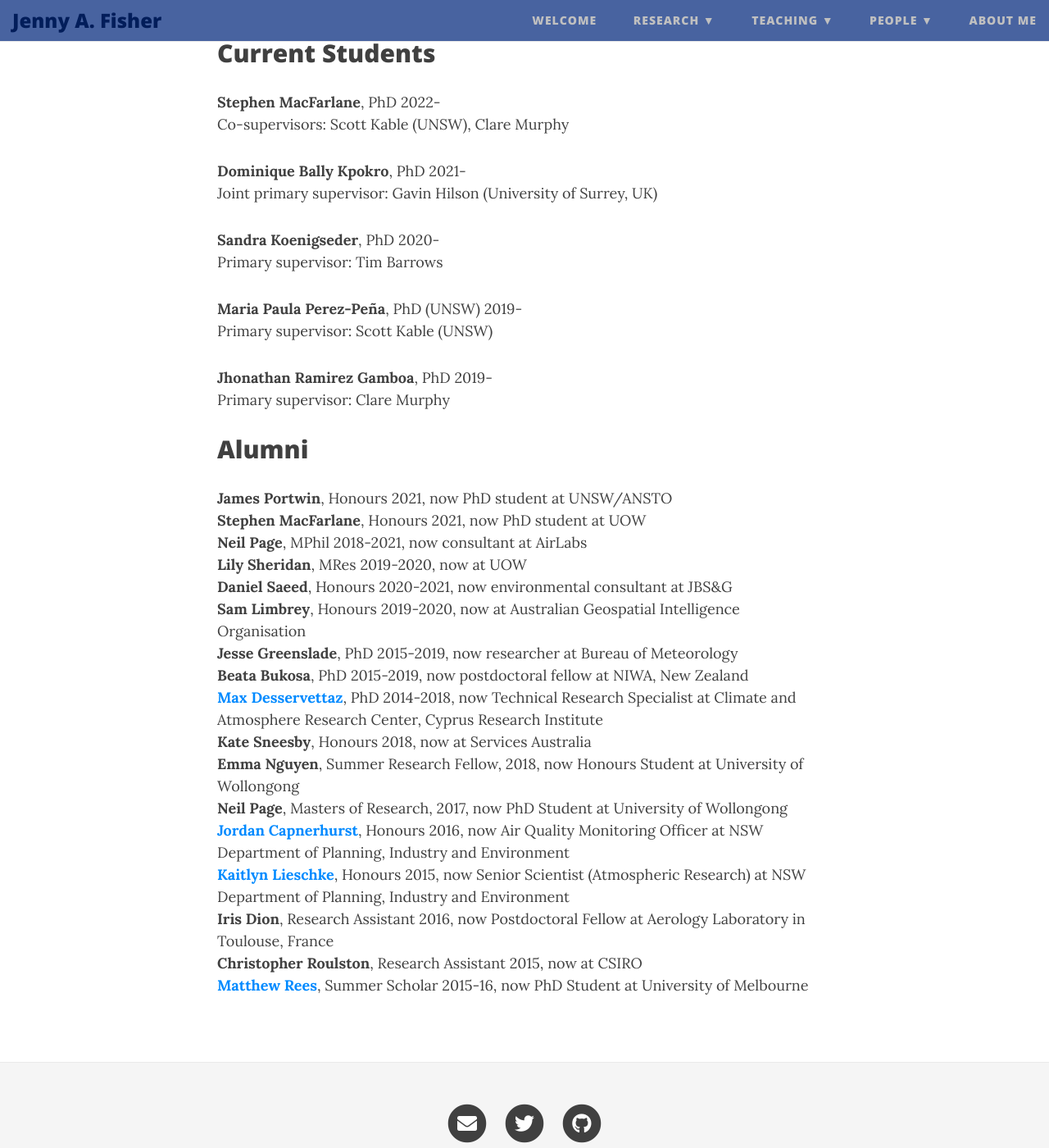
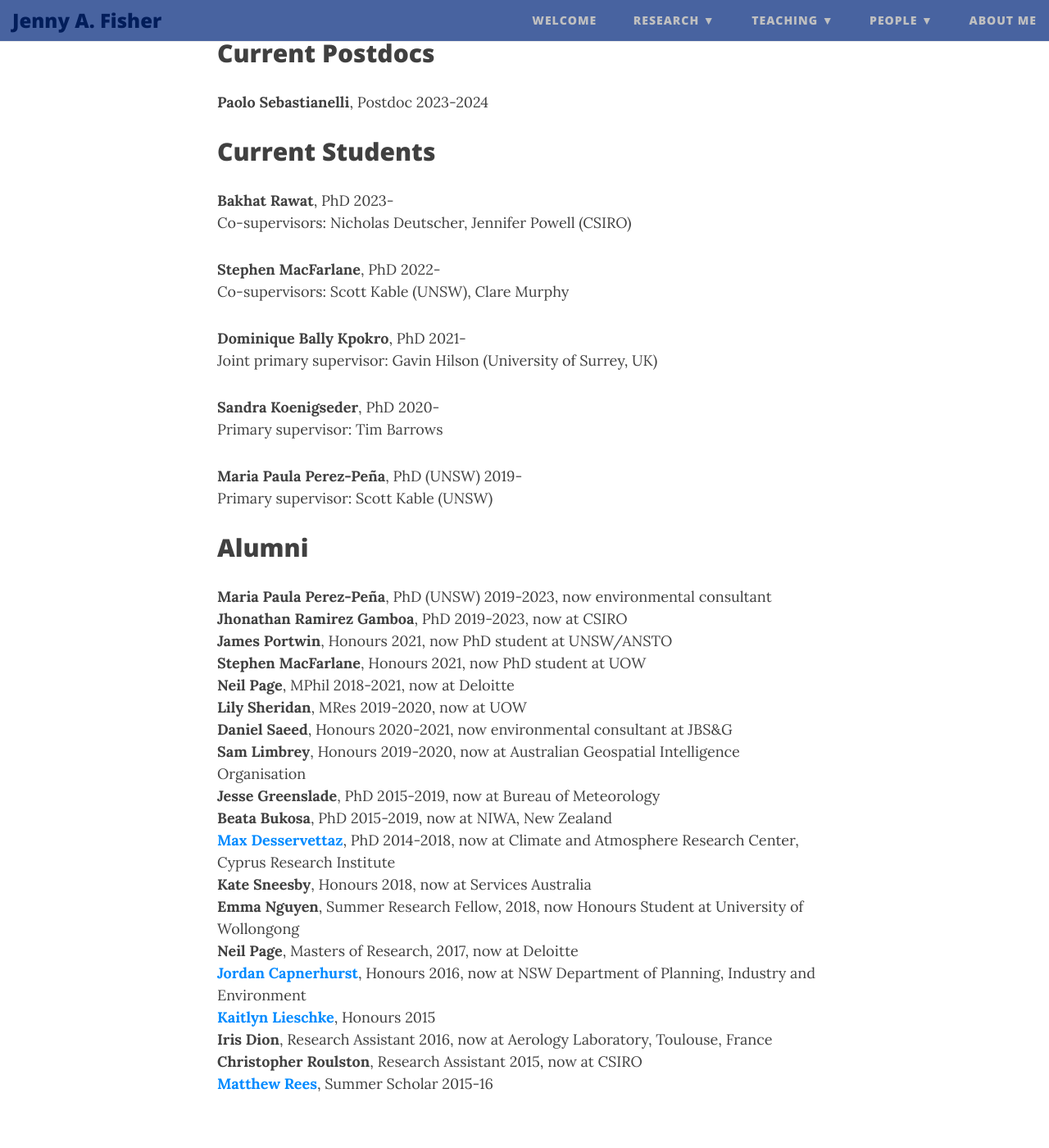
Before and after one commit to jennyfisher/jennyfisher.github.io, a Jekyll site: the page built from people.md, in a window 1280 px wide and 1400 px high, scrolled down 220 px. Shown: the whole window at 82% size. Built offline with Jekyll 4.4.1, drawn with Linux system fonts in a browser that asks for light colours; nearby versions of some CDN libraries.

Commit message:
Update people.md

```diff
--- a/people.md
+++ b/people.md
@@ -3,7 +3,14 @@ layout: page
 title: People
 ---
 
+## Current Postdocs
+
+**Paolo Sebastianelli**, Postdoc 2023-2024
+
 ## Current Students
+
+**Bakhat Rawat**, PhD 2023-<br/>
+       Co-supervisors: Nicholas Deutscher, Jennifer Powell (CSIRO)
 
 **Stephen MacFarlane**, PhD 2022-<br/>
        Co-supervisors: Scott Kable (UNSW), Clare Murphy
@@ -17,26 +24,25 @@ title: People
 **Maria Paula Perez-Peña**, PhD (UNSW) 2019-<br/>
        Primary supervisor: Scott Kable (UNSW)
 
-**Jhonathan Ramirez Gamboa**, PhD 2019-<br/>
-       Primary supervisor: Clare Murphy
-
 
 ## Alumni
 
+**Maria Paula Perez-Peña**, PhD (UNSW) 2019-2023, now environmental consultant<br/>
+**Jhonathan Ramirez Gamboa**, PhD 2019-2023, now at CSIRO<br/>
 **James Portwin**, Honours 2021, now PhD student at UNSW/ANSTO<br/>
 **Stephen MacFarlane**, Honours 2021, now PhD student at UOW<br/>
-**Neil Page**, MPhil 2018-2021, now consultant at AirLabs<br/>
+**Neil Page**, MPhil 2018-2021, now at Deloitte<br/>
 **Lily Sheridan**, MRes 2019-2020, now at UOW<br/>
 **Daniel Saeed**, Honours 2020-2021, now environmental consultant at JBS&G<br/>
 **Sam Limbrey**, Honours 2019-2020, now at Australian Geospatial Intelligence Organisation<br/>
-**Jesse Greenslade**, PhD 2015-2019, now researcher at Bureau of Meteorology<br/>
-**Beata Bukosa**, PhD 2015-2019, now postdoctoral fellow at NIWA, New Zealand<br/>
-**[Max Desservettaz](https://www.cyi.ac.cy/index.php/care-c/about-the-center/care-c-our-people/itemlist/user/1049-maximilien-desservettaz.html)**, PhD 2014-2018, now Technical Research Specialist at Climate and Atmosphere Research Center, Cyprus Research Institute<br/>
+**Jesse Greenslade**, PhD 2015-2019, now at Bureau of Meteorology<br/>
+**Beata Bukosa**, PhD 2015-2019, now at NIWA, New Zealand<br/>
+**[Max Desservettaz](https://www.cyi.ac.cy/index.php/care-c/about-the-center/care-c-our-people/itemlist/user/1049-maximilien-desservettaz.html)**, PhD 2014-2018, now at Climate and Atmosphere Research Center, Cyprus Research Institute<br/>
 **Kate Sneesby**, Honours 2018, now at Services Australia<br/>
 **Emma Nguyen**, Summer Research Fellow, 2018, now Honours Student at University of Wollongong<br/>
-**Neil Page**, Masters of Research, 2017, now PhD Student at University of Wollongong<br/>
-**[Jordan Capnerhurst](https://www.linkedin.com/in/jordan-capnerhurst-409b53b9)**, Honours 2016, now Air Quality Monitoring Officer at NSW Department of Planning, Industry and Environment<br/>
-**[Kaitlyn Lieschke](https://www.linkedin.com/in/kaitlyn-lieschke/)**, Honours 2015, now Senior Scientist (Atmospheric Research) at NSW Department of Planning, Industry and Environment  <br/>
-**Iris Dion**, Research Assistant 2016, now Postdoctoral Fellow at Aerology Laboratory in Toulouse, France<br/>
+**Neil Page**, Masters of Research, 2017, now at Deloitte<br/>
+**[Jordan Capnerhurst](https://www.linkedin.com/in/jordan-capnerhurst-409b53b9)**, Honours 2016, now at NSW Department of Planning, Industry and Environment<br/>
+**[Kaitlyn Lieschke](https://www.linkedin.com/in/kaitlyn-lieschke/)**, Honours 2015 <br/>
+**Iris Dion**, Research Assistant 2016, now at Aerology Laboratory, Toulouse, France<br/>
 **Christopher Roulston**, Research Assistant 2015, now at CSIRO<br/>
-**[Matthew Rees](matthewreesearch.com)**, Summer Scholar 2015-16, now PhD Student at University of Melbourne
+**[Matthew Rees](matthewreesearch.com)**, Summer Scholar 2015-16
```
